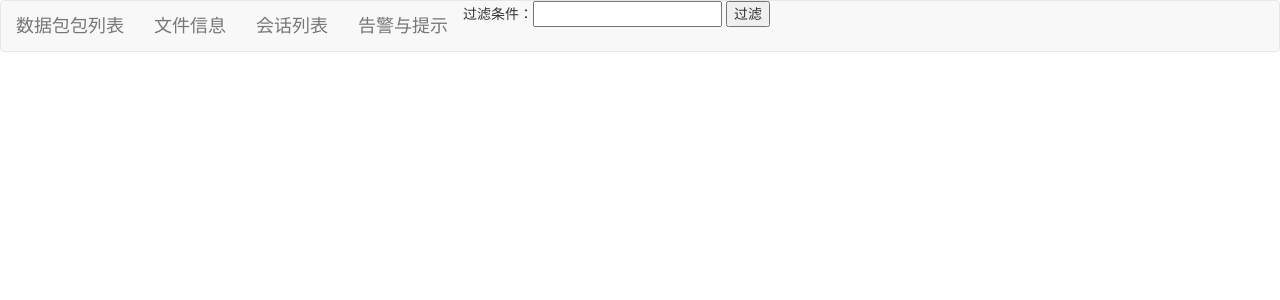
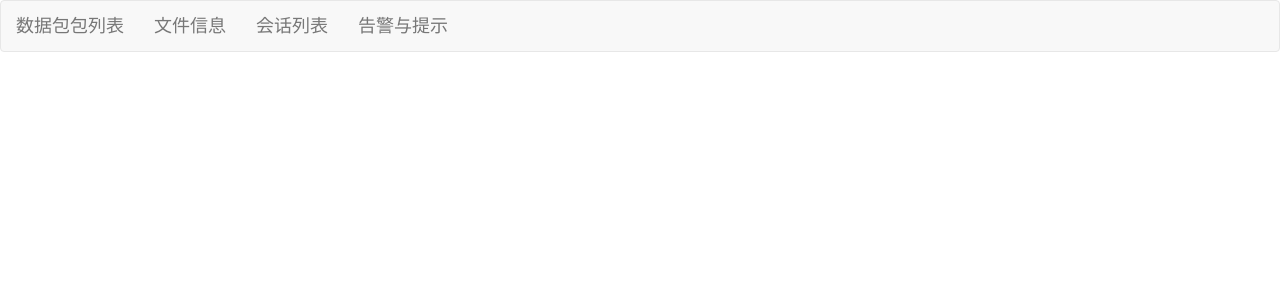
Before and after one commit to laoyang103/iDigger, a Django app: template tshark/templates/list.html in a window 1280 px wide. Shown: the top 300 px of the page. Run offline with Django 3.2, Linux system fonts and the light colour scheme; the template is opened without the code that fills it, so the values that code supplies are empty; some libraries are stand-ins or nearby versions.

Commit message:
add output only json data urls

```diff
--- a/iDigger/urls.py
+++ b/iDigger/urls.py
@@ -20,6 +20,7 @@ urlpatterns = [
     url(r'^admin/', include(admin.site.urls)),
     url(r'^$', 'tshark.views.home', name='home'),
     url(r'^conv', 'tshark.views.conv', name='conv'),
+    url(r'^plist', 'tshark.views.plist', name='plist'),
     url(r'^decode', 'tshark.views.decode', name='decode'),
     url(r'^summary', 'tshark.views.summary', name='summary'),
     url(r'^expertinfo', 'tshark.views.expertinfo', name='expertinfo'),
--- a/tshark/templates/base.html
+++ b/tshark/templates/base.html
@@ -10,15 +10,11 @@
 <body>
     <nav class="navbar navbar-default" role="navigation">
        <div class="navbar-header">
-          <a class="navbar-brand" href="/">数据包包列表</a>
+          <a class="navbar-brand" href="/plist">数据包包列表</a>
           <a class="navbar-brand" href="/summary">文件信息</a>
           <a class="navbar-brand" href="/conv">会话列表</a>
           <a class="navbar-brand" href="/expertinfo">告警与提示</a>
        </div>
-       <form action="/" method="GET">
-            过滤条件：<input type="text" value="{{ cached_filter }}" name="dfilter" />
-            <input type="submit" value="过滤"/>
-       <form>
     </nav>
     {% block content %}
     {% endblock %}
```
Also changed, not shown: tshark/views.py (+11 -4 lines).
